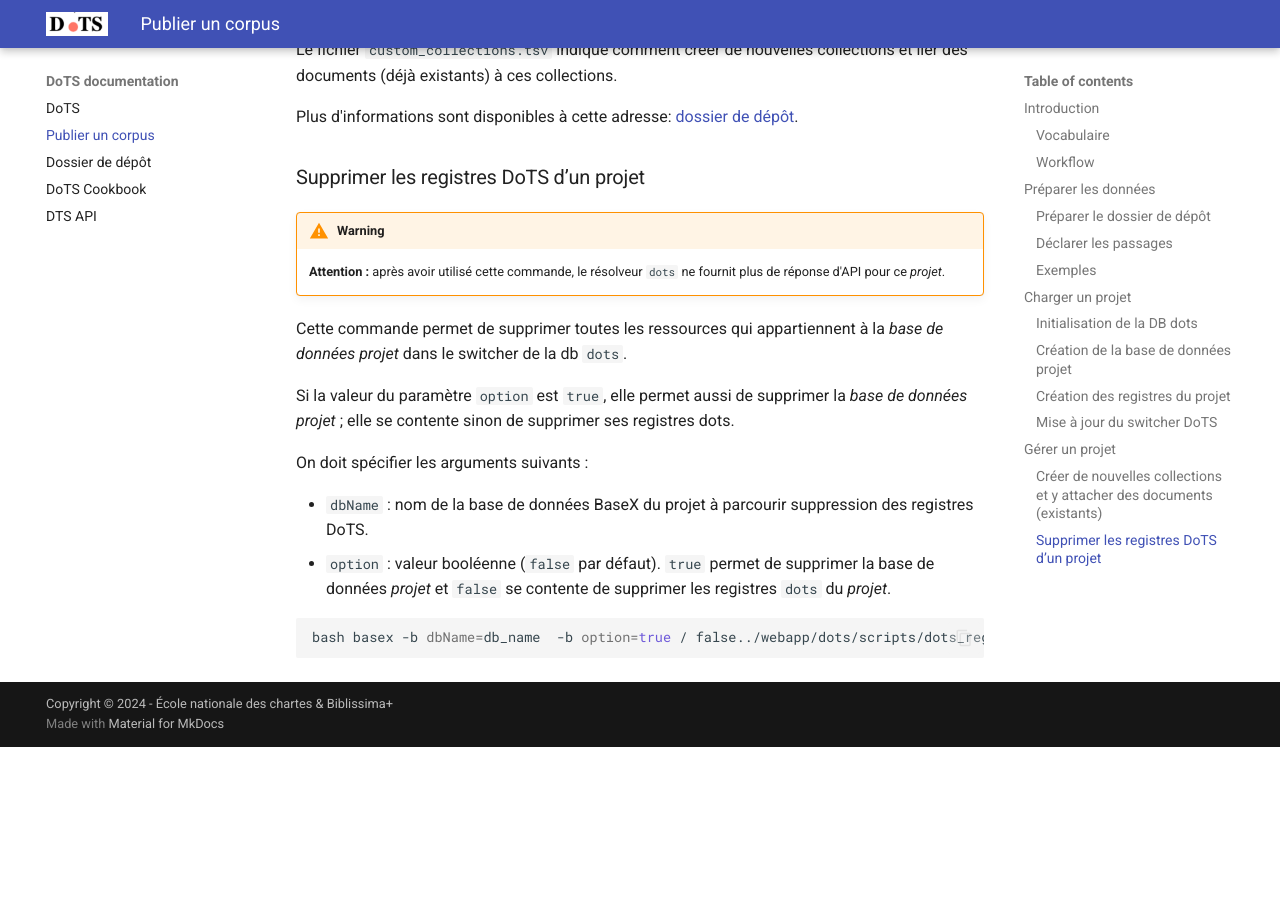
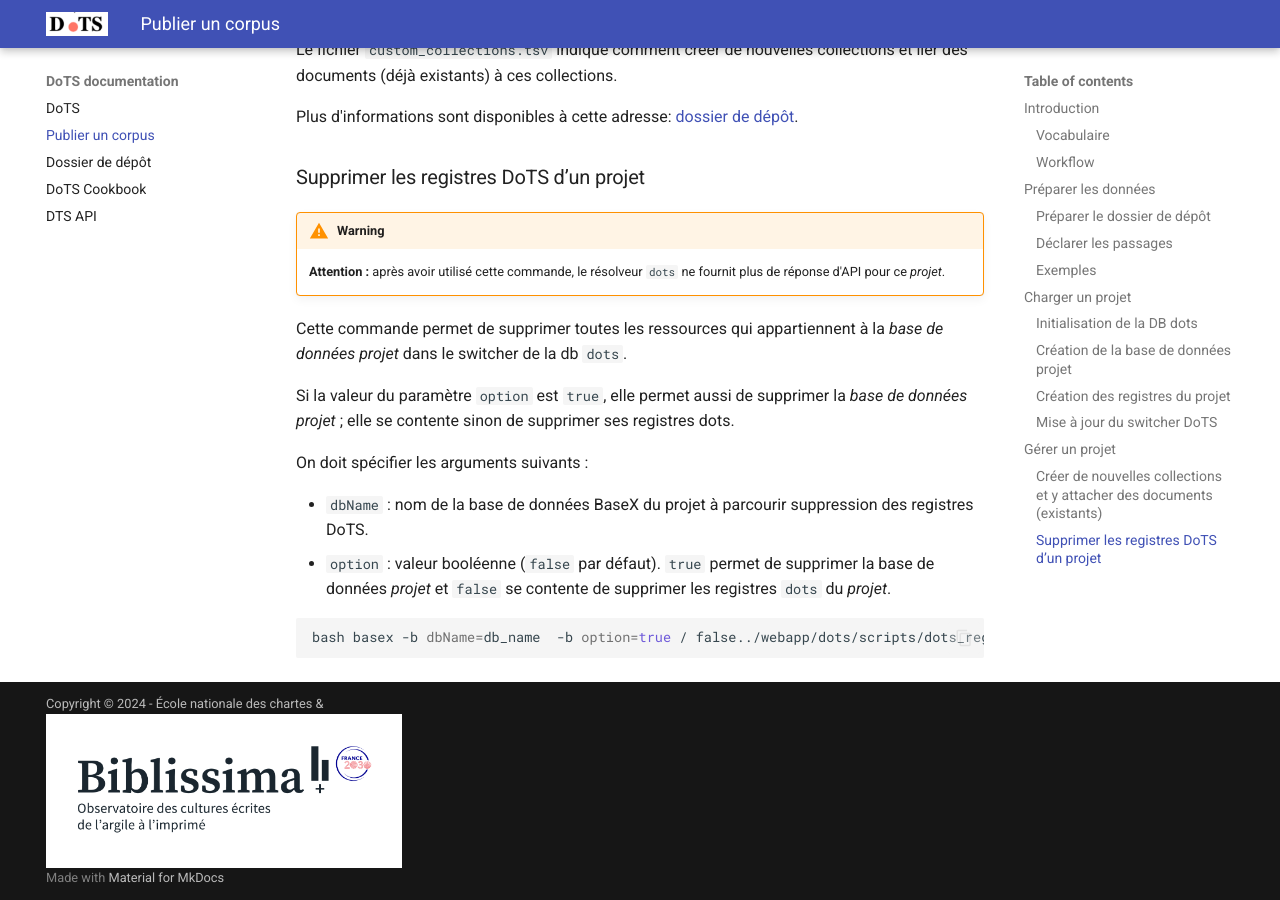
Before and after one commit to emmamorlock/dots_documentation, an MkDocs documentation site: the page built from docs/publishing-workflow.md, in a window 1280 px wide and 900 px high, scrolled down 4308 px. Built offline with MkDocs 1.6.1 and Material for MkDocs 9.7.7, drawn with Linux system fonts in a browser that asks for light colours; before the commit the page ends 5055 px from its top, so only the background shows below that.

Commit message:
ajoute les logos enc et biblissima+

```diff
--- a/mkdocs.yml
+++ b/mkdocs.yml
@@ -38,4 +38,4 @@
   - pymdownx.details
   - pymdownx.superfences
 
-copyright: Copyright &copy; 2024 - <a target="blank" href="https://www.chartes.psl.eu/">École nationale des chartes</a> &amp; <a href="https://projet.biblissima.fr/fr" target="blank">Biblissima+</a>
+copyright: Copyright &copy; 2024 - <a target="blank" href="https://www.chartes.psl.eu/">École nationale des chartes</a> &amp; <div style="background-color:white !important; width:30% !important;height:5% !important"><a href="https://projet.biblissima.fr/fr" target="blank"><img src="/assets/biblissima-logo.png"/></a></div>
```
Also changed, not shown: docs/assets/biblissima-logo.png (added), docs/assets/logo-chartes.png (added).
